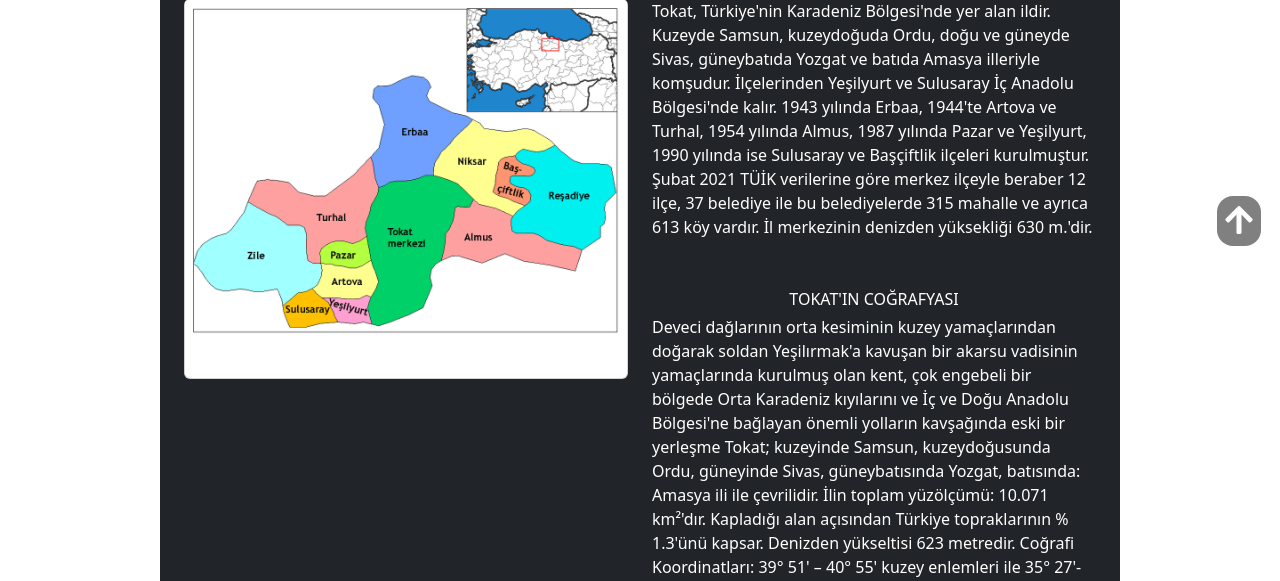
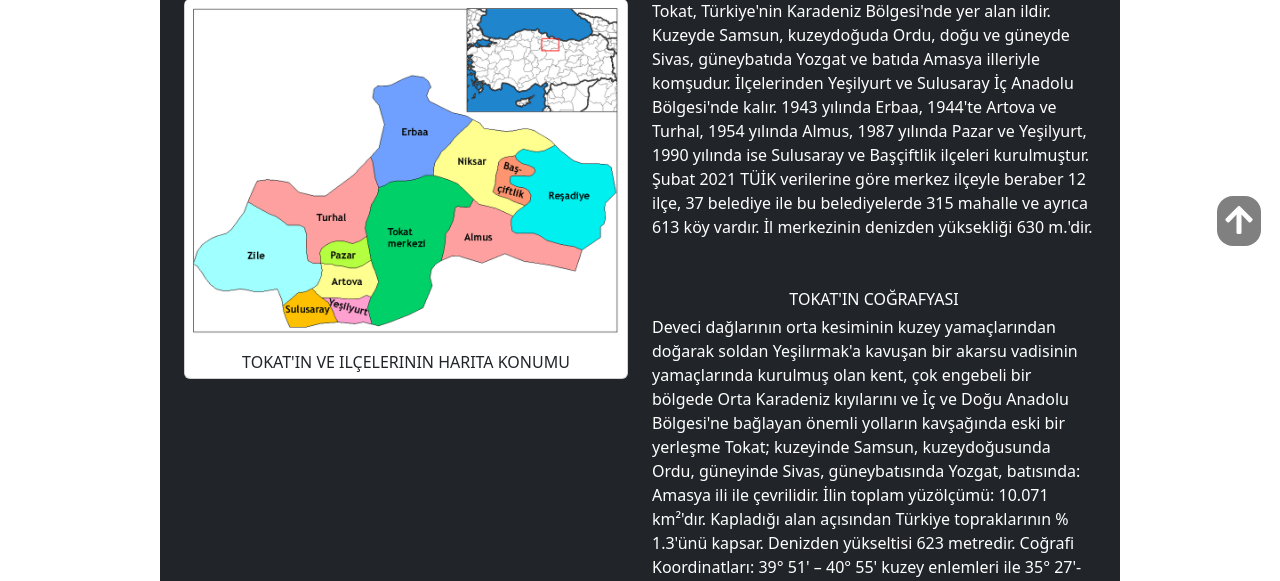
Before and after one commit to melihozmenn/SAU-Web-Teknolojileri-Projesi, a PHP site: page /my-city.html in a window 1280 px wide. Shown: the part 474-1055 px from the top of the page. Run offline with PHP 8.4, Linux system fonts and the light colour scheme; some libraries are stand-ins or nearby versions.

Commit message:
ufak düzeltmeler

```diff
--- a/src/login.php
+++ b/src/login.php
@@ -32,9 +32,9 @@
 </head>
 
 <body>
-    <nav class="navbar navbar-expand-lg navbar-dark bg-dark" aria-label="Ninth navbar example">
+<nav class="navbar navbar-expand-lg navbar-dark bg-dark" aria-label="Ninth navbar example">
         <div class="container-xl">
-            <a class="navbar-brand" href="index.html">Container XL</a>
+            <a class="navbar-brand" href="index.html"><img src="assets/images/logo.png" style="height:5rem ;"  ></a>
             <button class="navbar-toggler" type="button" data-bs-toggle="collapse" data-bs-target="#dropdown-navbar"
                 aria-controls="dropdown-navbar" aria-expanded="false" aria-label="Toggle navigation">
                 <span class="navbar-toggler-icon"></span>
--- a/src/my-city.html
+++ b/src/my-city.html
@@ -73,7 +73,7 @@
             <div class="col-lg">
                 <div class="card">
                     <img src="assets/images/tokat.png" class="card-img-top rounded-1" alt="Resim bulunamadi!">
-                    <div class="card-title mb-1 pt-2  font-weight-bold text-uppercase text-white text-center">
+                    <div class="card-title mb-1 pt-2  font-weight-bold text-uppercase text-dark text-center">
                         Tokat'ın ve ilçelerinin harita konumu</div>
                 </div>
             </div>
```
